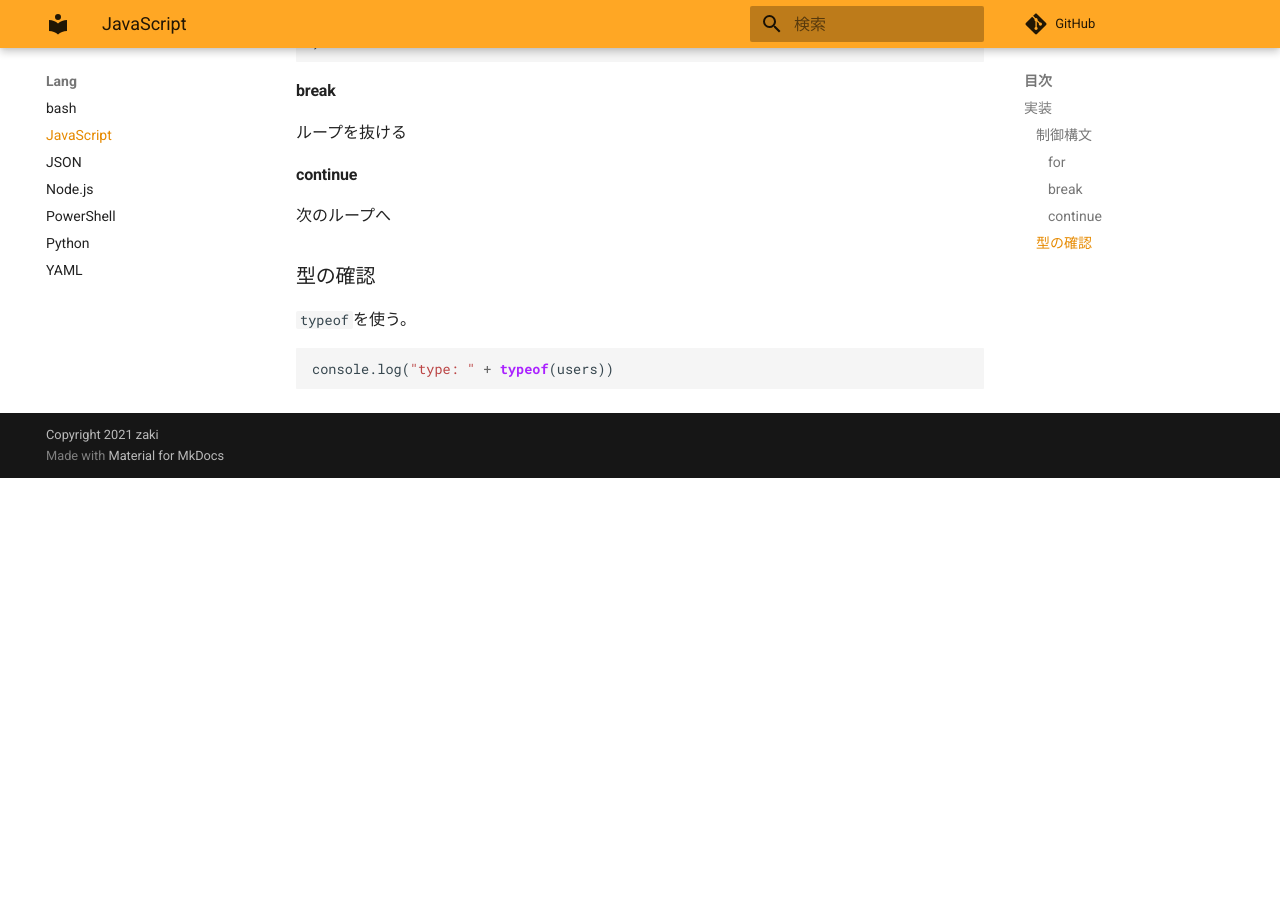
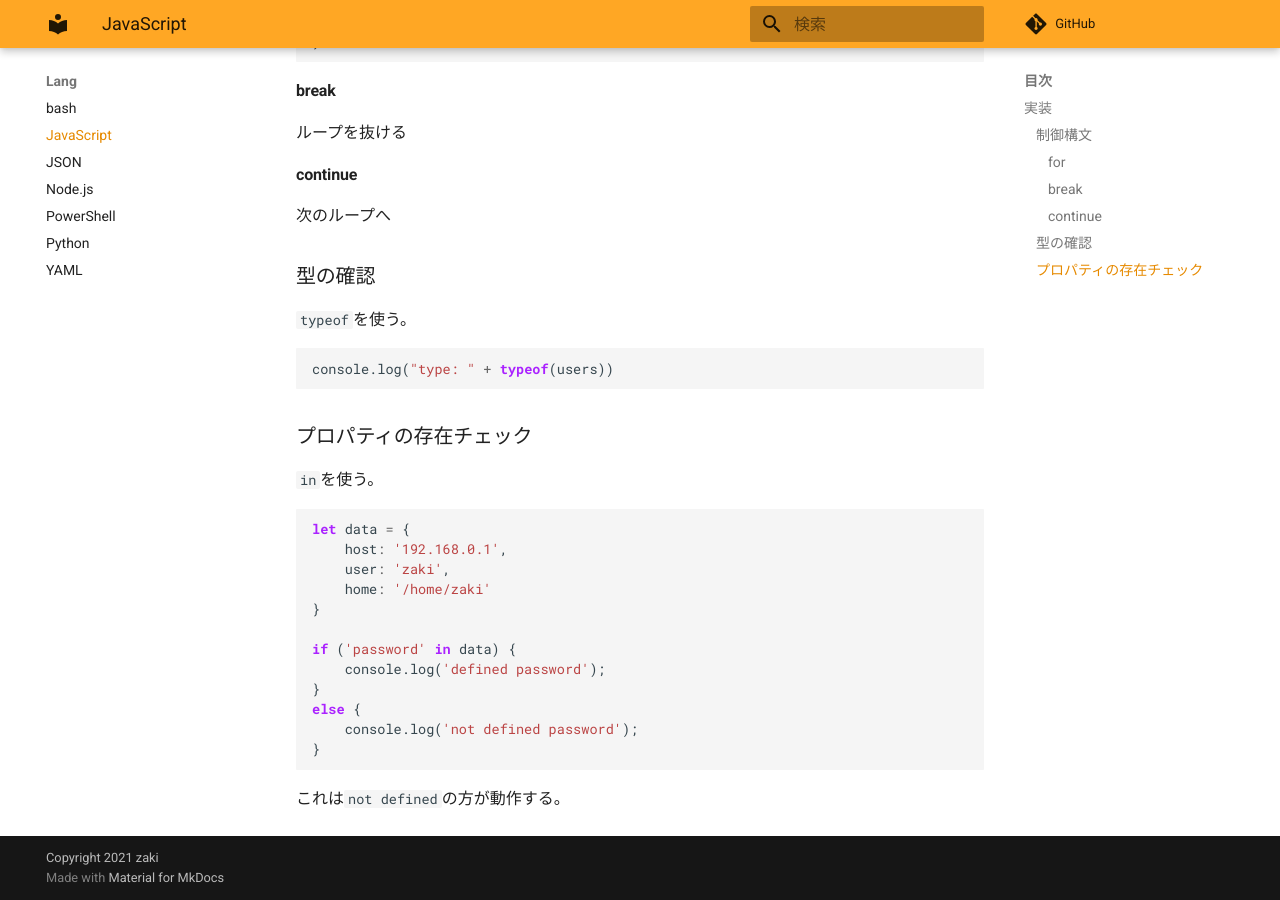
Before and after one commit to zaki-lknr/docs, an MkDocs documentation site: the page built from docs/lang/js.md, in a window 1280 px wide and 900 px high, scrolled down 585 px. Built offline with MkDocs 1.6.1 and Material for MkDocs 9.7.7, drawn with Linux system fonts in a browser that asks for light colours; comment, search, counter and statistics services are not loaded; before the commit the page ends 1063 px from its top, so only the background shows below that.

Commit message:
add: lang/javascript: inでプロパティ存在チェック

````diff
--- a/docs/lang/js.md
+++ b/docs/lang/js.md
@@ -38,3 +38,24 @@ for (const item of items) {
 ```js
 console.log("type: " + typeof(users))
 ```
+
+### プロパティの存在チェック
+
+`in`を使う。
+
+```javascript
+let data = {
+    host: '192.168.0.1',
+    user: 'zaki',
+    home: '/home/zaki'
+}
+
+if ('password' in data) {
+    console.log('defined password');
+}
+else {
+    console.log('not defined password');
+}
+```
+
+これは`not defined`の方が動作する。
````
